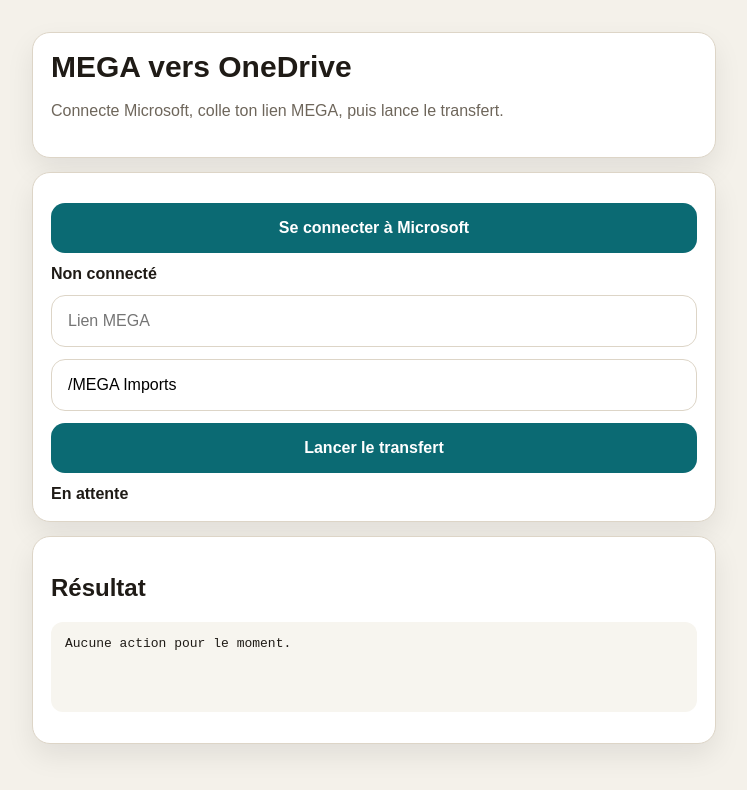
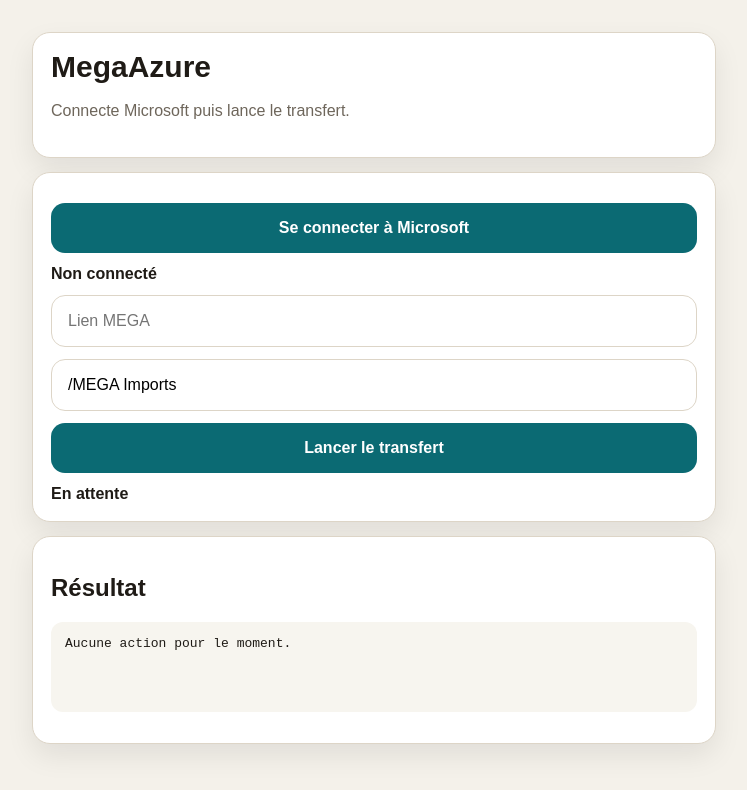
Before and after one commit to Theo3535/megazure-, a plain HTML site: page index.html in a window 1280 px wide. Shown: the whole page, without its empty margins (266-1013 px from the left). Drawn offline with Linux system fonts and the light colour scheme.

Commit message:
Update index.html

```diff
--- a/index.html
+++ b/index.html
@@ -3,14 +3,14 @@
 <head>
   <meta charset="utf-8">
   <meta name="viewport" content="width=device-width, initial-scale=1">
-  <title>MEGA vers OneDrive</title>
+  <title>MegaAzure</title>
   <link rel="stylesheet" href="style.css">
 </head>
 <body>
   <main class="wrap">
     <section class="card">
-      <h1>MEGA vers OneDrive</h1>
-      <p>Connecte Microsoft, colle ton lien MEGA, puis lance le transfert.</p>
+      <h1>MegaAzure</h1>
+      <p>Connecte Microsoft puis lance le transfert.</p>
     </section>
 
     <section class="card">
@@ -18,7 +18,7 @@
       <div id="authStatus" class="status">Non connecté</div>
 
       <div id="deviceBox" class="hidden">
-        <p>Va sur le lien et entre le code :</p>
+        <p>Va sur le lien et entre ce code :</p>
         <div id="userCode" class="code">-</div>
         <a id="verifyLink" href="#" target="_blank" rel="noopener noreferrer">Ouvrir Microsoft</a>
       </div>
```
